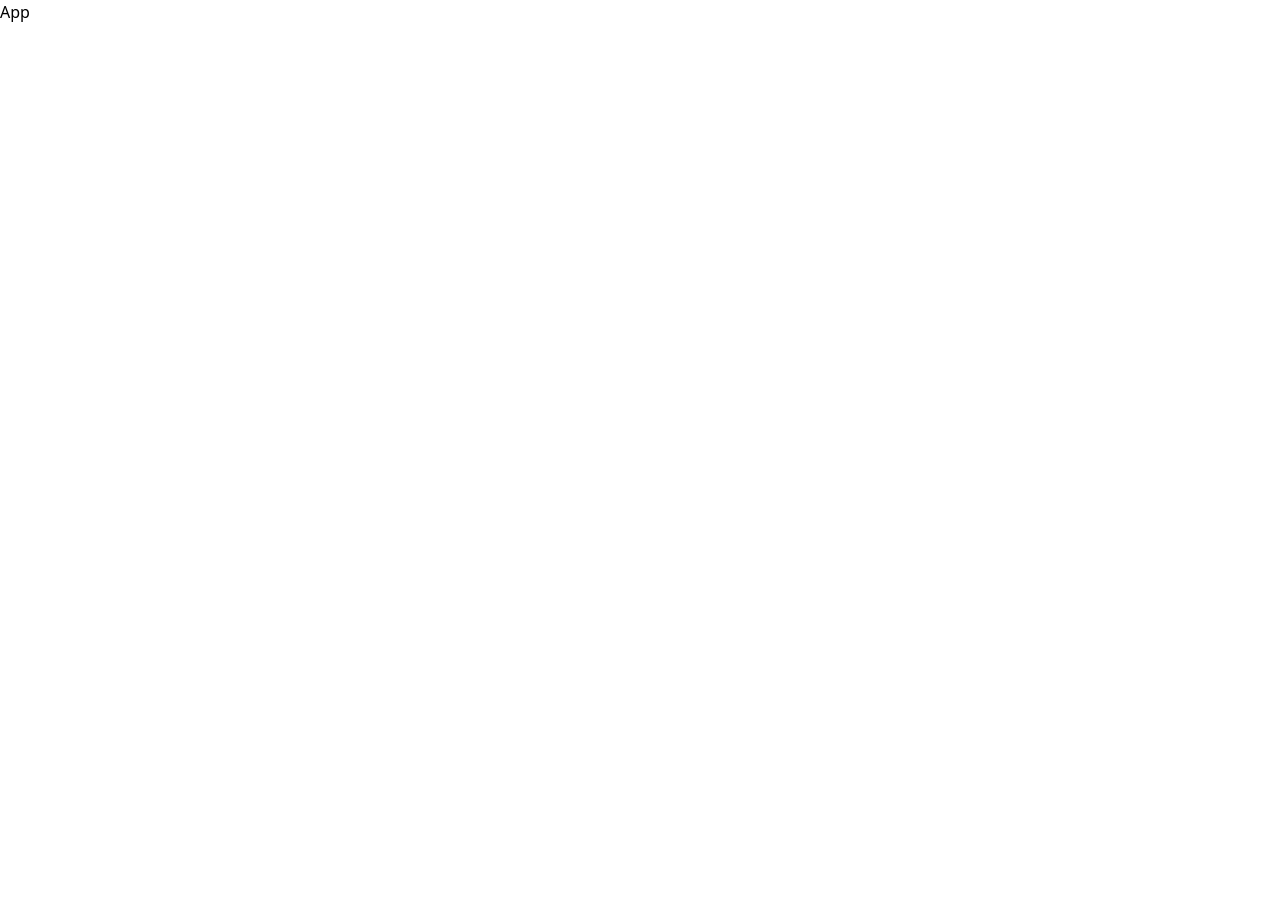
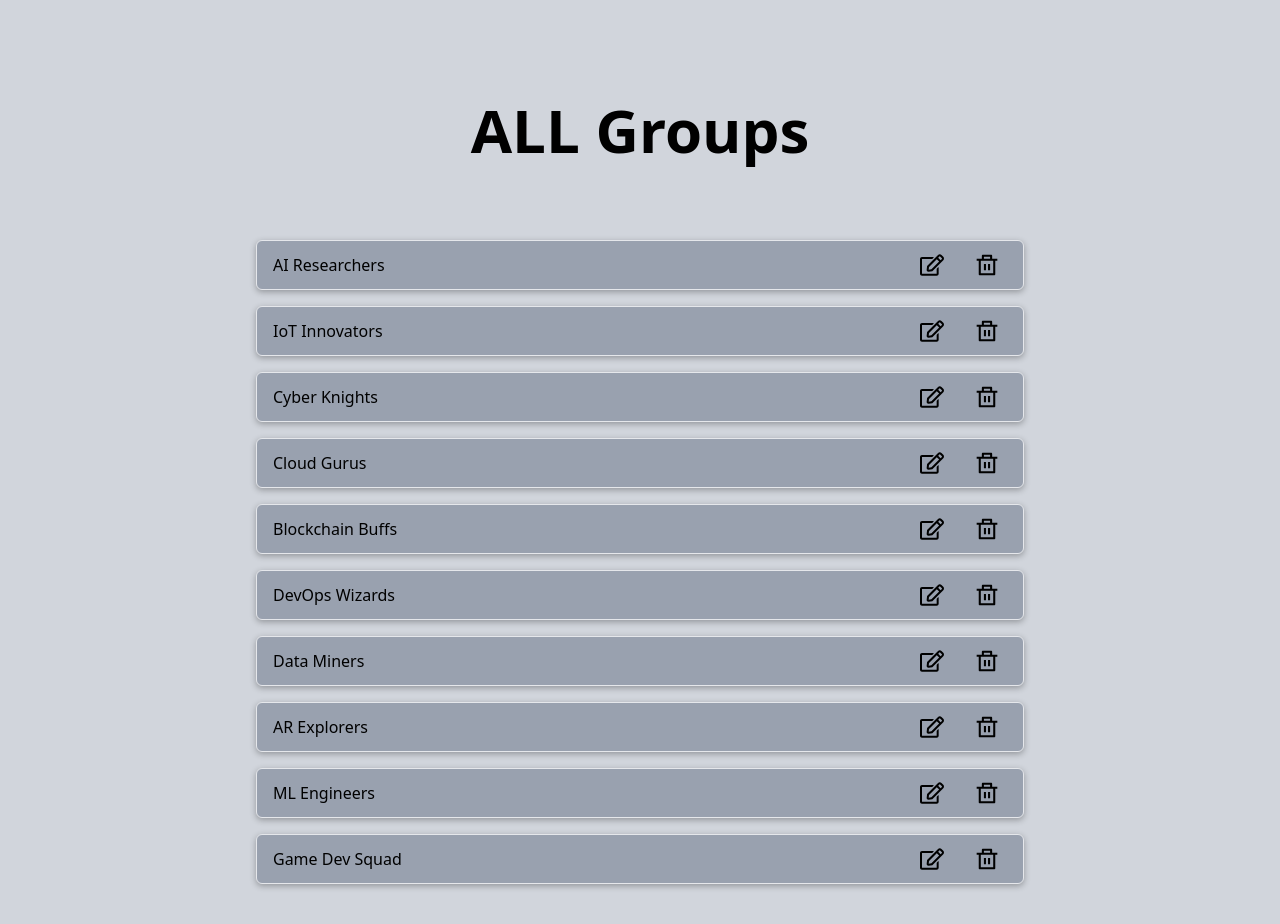
Before and after one commit to irfan-official/ams_software, a React (Vite) app in the folder Frontend/: page / in a window 1280 px wide. Before the commit the page ends 800 px from the top, so only its background shows below. Built offline with nearby package versions, Linux system fonts and the light colour scheme.

Commit message:
added home page

```diff
--- a/Frontend/src/App.jsx
+++ b/Frontend/src/App.jsx
@@ -1,8 +1,72 @@
-import React from 'react'
+import React, { useState, useEffect } from 'react'
+import { NavLink } from 'react-router-dom'
+import data from "./seeds/allGroup.json"
+import { FaRegEdit } from "react-icons/fa";
+import { RiDeleteBinLine } from "react-icons/ri";
 
 function App() {
+  const [allGroup, setAllGroup] = useState(data || []);
+
+  const [del, setDelete] = useState({
+    groupName: "",
+    groupTypes: "",
+    clickStatus: false,
+    index: null
+  })
+
+  function clearDel(){
+    setDelete((prev) => ({...prev, groupName: "", groupTypes: "", clickStatus: false, index: null}))
+    return;
+  }
+
   return (
-    <div>App</div>
+    <div className='w-full min-h-screen mx-auto bg-gray-300  pt-1 overflow-x-hidden absolute z-20'>
+
+      {
+        del.clickStatus ? <div className='w-full h-screen bg-[rgba(192,192,192,0.734)] flex items-center justify-center fixed  z-50 bottom-0'>
+          <div className="rounded-md bg-slate-600 flex flex-col items-center justify-between py-5 px-5 shadow-[0_2px_6px_rgba(0,0,0,0.5)]">
+            <h3 className='text-white font-semibold text-xl text-start'>Delete this {del.groupTypes} group</h3>
+            <h4 className='py-5 text-white'><strong className='text-yellow-500'>Title:</strong> {del.groupName}</h4>
+            <div className='flex w-full justify-center gap-10 px-2'>
+              <button onClick={clearDel} className='px-5 py-3 w-28 rounded-md text-center bg-gray-500 text-white [0_2px_6px_rgba(0,0,0,0.9)]'>Back</button>
+              <button
+              onClick={() => {
+                console.log("del => ", del)
+                setAllGroup((prev) => prev.filter((item, index) => index != del.index));
+                clearDel()
+              }}
+               className='px-5 py-3 w-28 rounded-md text-center bg-red-500 text-white [0_2px_6px_rgba(0,0,0,0.9)]'>Delete</button>
+            </div>
+          </div>
+        </div> : <></>
+      }
+      {
+         allGroup.length < 1 ? <div className='w-full min-h-[98vh] bg-gray-200 flex items-center justify-center flex-col  gap-6 '>
+          <h1 className='text-3xl'>You dont have any group now</h1>
+          <h2 className='text-xl'>Create group to see group</h2>
+          <NavLink to="/create/group" className='px-4 py-3 bg-gray-600 cursor-pointer text-white rounded-md shadow-[0_2px_6px_rgba(0,0,0,0.4)]'>Create Group</NavLink>
+        </div> :
+          <>
+            <h1 className='text-center mt-24 text-6xl font-semibold select-none'>ALL Groups</h1>
+            <div className=" w-full my-10 mt-20 flex items-center justify-center flex-col gap-4 ">
+              {
+                allGroup.map((elem, index) => {
+                  return <NavLink className={`w-[60%] px-4 py-3 ${del.index === index ? "bg-red-800 text-white" : ""} bg-gray-400 flex justify-between items-center rounded-md border border-gray-200 shadow-[0_2px_6px_rgba(0,0,0,0.3)] `}>
+                    <h6 className='w-[70%]'>{elem.groupName}</h6>
+                    <div className="w-[13%] h-full flex items-center justify-between px-3">
+                      <NavLink to="/update/group" className="scale-150 hover:text-blue-700"><FaRegEdit /></NavLink>
+                      <button onClick={() => {
+                        setDelete((prev) => ({...prev, groupName: elem.groupName, groupTypes: elem.groupTypes,  clickStatus: !prev.clickStatus, index: index}))
+                      }} className="scale-[155%] hover:text-red-600"><RiDeleteBinLine /></button>
+                    </div>
+
+                  </NavLink>
+                })
+              }
+            </div>
+          </>
+      }
+    </div>
   )
 }
 
--- a/Frontend/src/main.jsx
+++ b/Frontend/src/main.jsx
@@ -11,6 +11,7 @@ import Overview from "./Overview.jsx";
 import CreateGroup from "./createGroup.jsx";
 import UpdateGroup from "./UpdateGroup.jsx";
 import ExtendGroup from "./ExtendGroup.jsx";
+
 
 createRoot(document.getElementById("root")).render(
   <StrictMode>
--- /dev/null
+++ b/Frontend/src/seeds/allGroup.json
@@ -0,0 +1,72 @@
+[
+  {
+    "supervisor": "664f1c3a2e8a4e6df8aeb111",
+    "groupName": "AI Researchers",
+    "gropMembers": ["664f1c8b3b4d5f7a8c1a1111", "664f1c8b3b4d5f7a8c1a1112"],
+    "groupTypes": "Thesis",
+    "semister": "8"
+  },
+  {
+    "supervisor": "664f1c3a2e8a4e6df8aeb112",
+    "groupName": "IoT Innovators",
+    "gropMembers": ["664f1c8b3b4d5f7a8c1a1113", "664f1c8b3b4d5f7a8c1a1114"],
+    "groupTypes": "IDP",
+    "semister": "7"
+  },
+  {
+    "supervisor": "664f1c3a2e8a4e6df8aeb113",
+    "groupName": "Cyber Knights",
+    "gropMembers": ["664f1c8b3b4d5f7a8c1a1115", "664f1c8b3b4d5f7a8c1a1116"],
+    "groupTypes": "Thesis",
+    "semister": "6"
+  },
+  {
+    "supervisor": "664f1c3a2e8a4e6df8aeb114",
+    "groupName": "Cloud Gurus",
+    "gropMembers": ["664f1c8b3b4d5f7a8c1a1117", "664f1c8b3b4d5f7a8c1a1118"],
+    "groupTypes": "IDP",
+    "semister": "5"
+  },
+  {
+    "supervisor": "664f1c3a2e8a4e6df8aeb115",
+    "groupName": "Blockchain Buffs",
+    "gropMembers": ["664f1c8b3b4d5f7a8c1a1119", "664f1c8b3b4d5f7a8c1a1120"],
+    "groupTypes": "Thesis",
+    "semister": "4"
+  },
+  {
+    "supervisor": "664f1c3a2e8a4e6df8aeb116",
+    "groupName": "DevOps Wizards",
+    "gropMembers": ["664f1c8b3b4d5f7a8c1a1121", "664f1c8b3b4d5f7a8c1a1122"],
+    "groupTypes": "IDP",
+    "semister": "3"
+  },
+  {
+    "supervisor": "664f1c3a2e8a4e6df8aeb117",
+    "groupName": "Data Miners",
+    "gropMembers": ["664f1c8b3b4d5f7a8c1a1123", "664f1c8b3b4d5f7a8c1a1124"],
+    "groupTypes": "Thesis",
+    "semister": "2"
+  },
+  {
+    "supervisor": "664f1c3a2e8a4e6df8aeb118",
+    "groupName": "AR Explorers",
+    "gropMembers": ["664f1c8b3b4d5f7a8c1a1125", "664f1c8b3b4d5f7a8c1a1126"],
+    "groupTypes": "IDP",
+    "semister": "1"
+  },
+  {
+    "supervisor": "664f1c3a2e8a4e6df8aeb119",
+    "groupName": "ML Engineers",
+    "gropMembers": ["664f1c8b3b4d5f7a8c1a1127", "664f1c8b3b4d5f7a8c1a1128"],
+    "groupTypes": "Thesis",
+    "semister": "8"
+  },
+  {
+    "supervisor": "664f1c3a2e8a4e6df8aeb120",
+    "groupName": "Game Dev Squad",
+    "gropMembers": ["664f1c8b3b4d5f7a8c1a1129", "664f1c8b3b4d5f7a8c1a1130"],
+    "groupTypes": "IDP",
+    "semister": "7"
+  }
+]
--- /dev/null
+++ b/Frontend/src/seeds/test.css
@@ -0,0 +1,3 @@
+body{
+    color: rgba(192, 192, 192, 0.434)
+}
```
